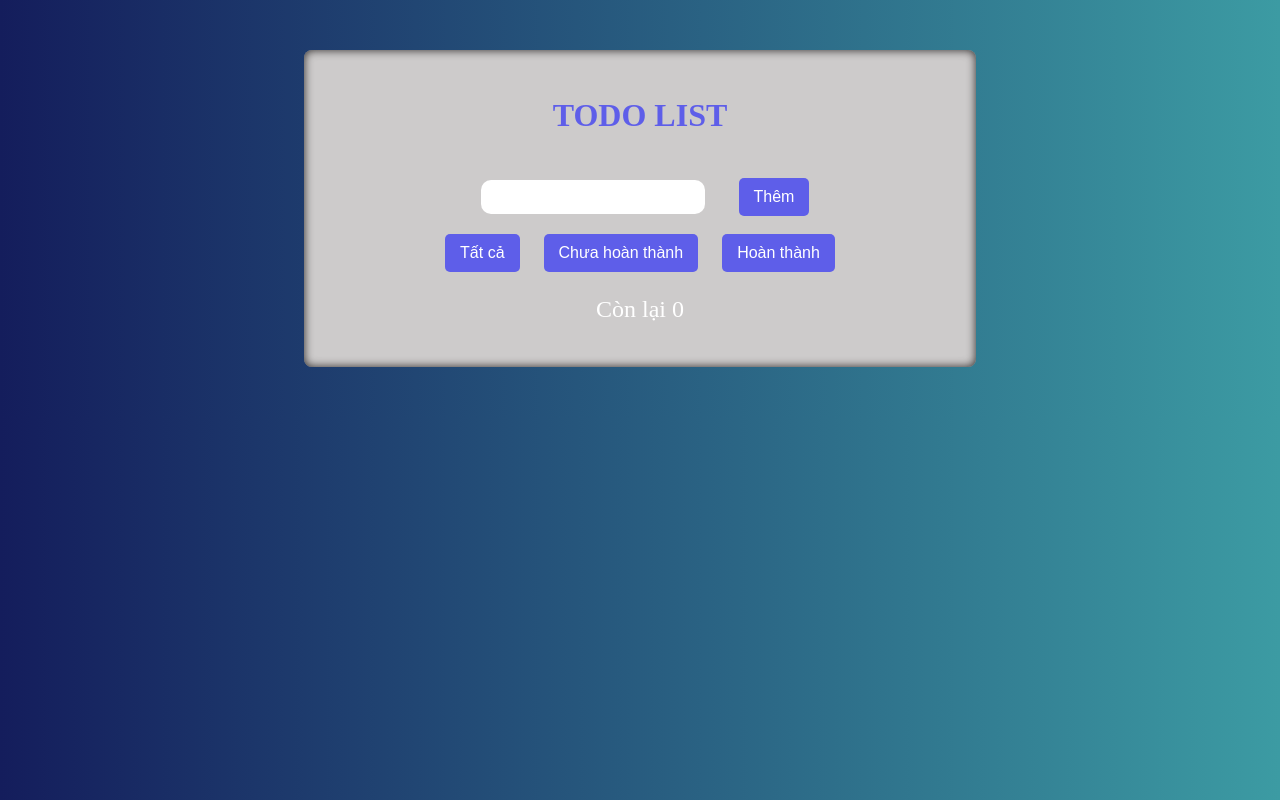
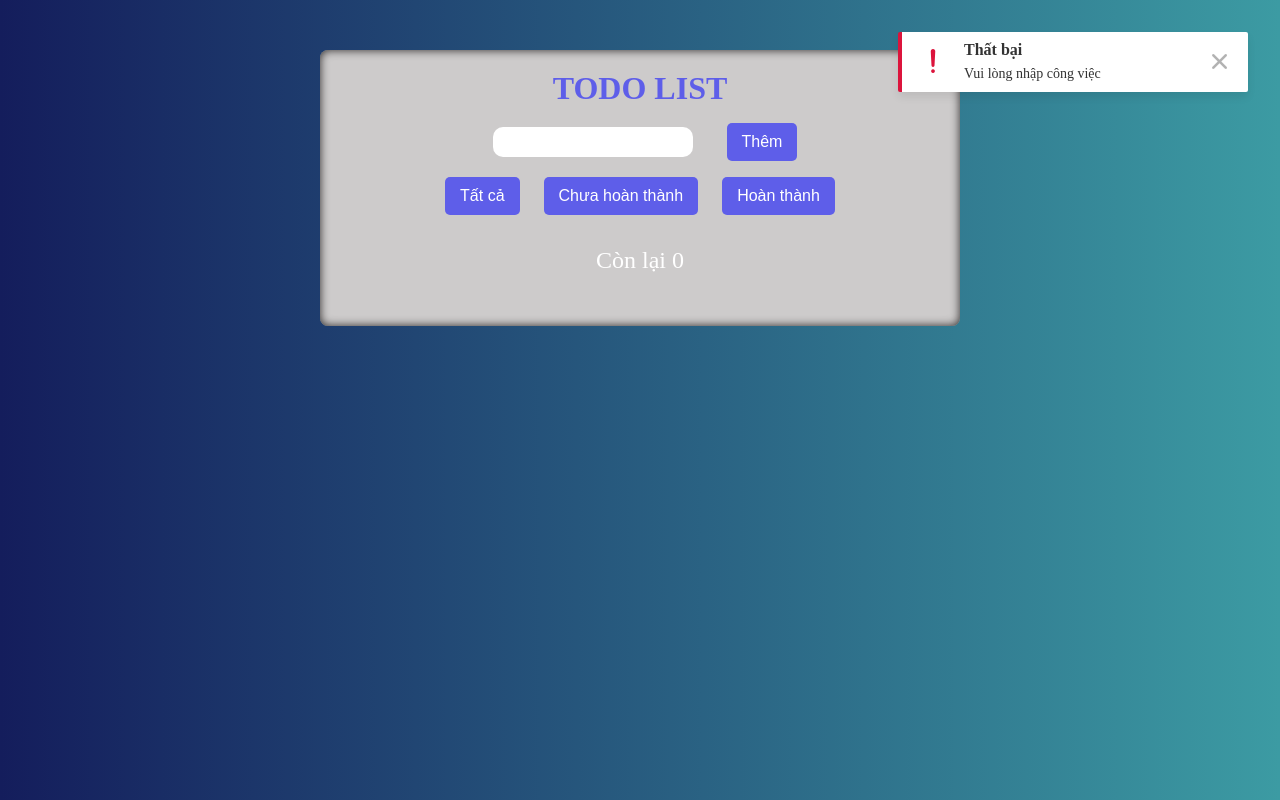
Before and after one commit to conghung205/My-Todo-List, a plain HTML site: page index.html in a window 1280 px wide. Both pictures are taken after a click on the button "Thêm". Drawn offline with Linux system fonts and the light colour scheme.

Commit message:
Tạo vào thêm Toast message

```diff
--- a/index.html
+++ b/index.html
@@ -4,6 +4,13 @@
     <meta charset="UTF-8" />
     <meta name="viewport" content="width=device-width, initial-scale=1.0" />
     <title>My Todo List</title>
+    <link
+      rel="stylesheet"
+      href="https://cdnjs.cloudflare.com/ajax/libs/font-awesome/7.0.1/css/all.min.css"
+      integrity="sha512-2SwdPD6INVrV/lHTZbO2nodKhrnDdJK9/kg2XD1r9uGqPo1cUbujc+IYdlYdEErWNu69gVcYgdxlmVmzTWnetw=="
+      crossorigin="anonymous"
+      referrerpolicy="no-referrer"
+    />
     <link rel="stylesheet" href="./style.css" />
   </head>
   <body>
@@ -21,6 +28,9 @@
       <p id="count"></p>
       <ul id="todo-list"></ul>
     </div>
+
+    <!-- toast message -->
+    <div id="toast"></div>
   </body>
   <script src="./index.js"></script>
 </html>
--- a/index.js
+++ b/index.js
@@ -122,6 +122,13 @@ function renderTodo() {
       console.log(todos);
       todos.splice(index, 1);
       console.log(index);
+      //Gọi hàm toast
+      toast({
+        title: "Thành Công",
+        desc: "Bạn đã xóa công việc thành công",
+        type: "success",
+        duration: 5000,
+      });
       saveTodo();
       renderTodo();
     });
@@ -139,12 +146,72 @@ function renderTodo() {
   count.textContent = `Còn lại ${remaining}`;
 }
 
+// ==================toast message====================
+function toast({ title, desc, type, duration = 3000 }) {
+  const main = document.getElementById("toast");
+  if (main) {
+    const toast = document.createElement("div");
+
+    //bấm vào close thì remove toast
+    toast.onclick = (e) => {
+      //Kiểm tra có bấm vào nút close không
+      if (e.target.closest(".toast__close")) {
+        main.removeChild(toast);
+      }
+    };
+    const icons = {
+      success: "fa-solid fa-circle-check",
+      error: "fa-solid fa-exclamation",
+    };
+    //
+    const icon = icons[type];
+    const delay = (duration / 1000).toFixed(2);
+    const timeFades = 1000;
+    toast.classList.add("toast", `toast--${type}`);
+    toast.style.animation = `slideInLeft ease 0.3s, fadeOut linear 1s ${delay}s forwards`;
+    toast.innerHTML = `
+        <div class="toast__icon">
+          <i class="${icon}"></i>
+        </div>
+        <div class="toast__body">
+          <h3 class="toast__title">${title}</h3>
+          <p class="toast__msg">${desc}</p>
+        </div>
+        <div class="toast__close">
+          <i class="fa-solid fa-xmark"></i>
+        </div>
+    `;
+    main.appendChild(toast);
+    //Sau khoảng thời gian delay thì xóa toast đi
+    setTimeout(() => {
+      main.removeChild(toast);
+    }, duration + timeFades);
+  }
+}
+
 // ==================== Thêm công việc mới ==================
+
 function addTodo() {
   const text = input.value.trim();
-  if (text === "") return alert("Vui lòng nhập công việc!");
+  if (text === "") {
+    toast({
+      title: "Thất bại",
+      desc: "Vui lòng nhập công việc",
+      type: "error",
+      duration: 5000,
+    });
+    return;
+  }
+  //nếu input có giá trị
+  toast({
+    title: "Thành Công",
+    desc: "Đã thêm công việc thành công",
+    type: "success",
+    duration: 3000,
+  });
   todos.push({ text, done: false });
   input.value = "";
+
   saveTodo();
   renderTodo();
 }
--- a/style.css
+++ b/style.css
@@ -1,3 +1,7 @@
+*{
+  margin: 0;
+  box-sizing: border-box;
+}
 body{
     background: linear-gradient(90deg,rgba(20, 29, 92, 1) 0%, rgba(60, 155, 163, 1) 100%);
 }
@@ -44,7 +48,8 @@ li {
 }
 li.done {
   text-decoration: line-through;
-  color: gray;
+  color: #fff;
+  background-color: #28a745;
 }
 
 button {
@@ -62,7 +67,7 @@ button:hover{
     opacity: 0.9;
     transform: scale(0.98);
 }
-p{
+.wrapper p{
     font-size: 24px;
     color: #fff;
 }
@@ -84,3 +89,87 @@ p{
   display: flex;
   align-items: center;
 }
+#count{
+  margin: 32px 0;
+}
+/* Toast messsage */
+#toast{
+  position: fixed;
+  top: 32px;
+  right: 32px;
+}
+.toast{
+  display: flex;
+  align-items: center;
+  background-color: #fff;
+  border-radius: 2px;
+  border-left: 4px solid;
+  box-shadow: 0 5px 8px rgba(0, 0, 0, 0.08);
+  padding: 20px 0;
+  min-width: 350px;
+  max-width: 400px;
+  height: 60px;
+  margin: 0 auto;
+  transition: all linear 0.3s;
+}
+
+@keyframes slideInLeft {
+  from {
+    transform: translateX(calc(100% + 32px));
+    opacity: 0;
+  }
+  to{
+    transform: translateX(0);
+    opacity: 1;
+  }
+}
+@keyframes fadeOut{
+  to{
+    opacity: 0;
+  }
+}
+
+
+.toast--success{
+ border-color: #47d864;
+}
+.toast--success .toast__icon{
+ color: #47d864;
+}
+.toast--error{
+ border-color: #dc143c;
+}
+.toast--error .toast__icon{
+ color: #dc143c;
+}
+
+
+.toast + .toast{
+  margin-top: 24px;
+}
+.toast__icon{
+  font-size: 24px;
+}
+.toast__icon,
+.toast__close{
+ padding: 0 16px;
+}
+.toast__body{
+  flex-grow: 1;
+}
+.toast__title{
+  font-size: 16px;
+  font-weight: 600;
+  color: #333;
+}
+.toast__msg{
+  font-size: 14px;
+  margin-top: 4px;
+  color: #333;
+  line-height: 1.5;
+}
+.toast__close{
+  font-size: 20px;
+  color: rgba(0, 0, 0, 0.3);
+  cursor: pointer;
+}
```
